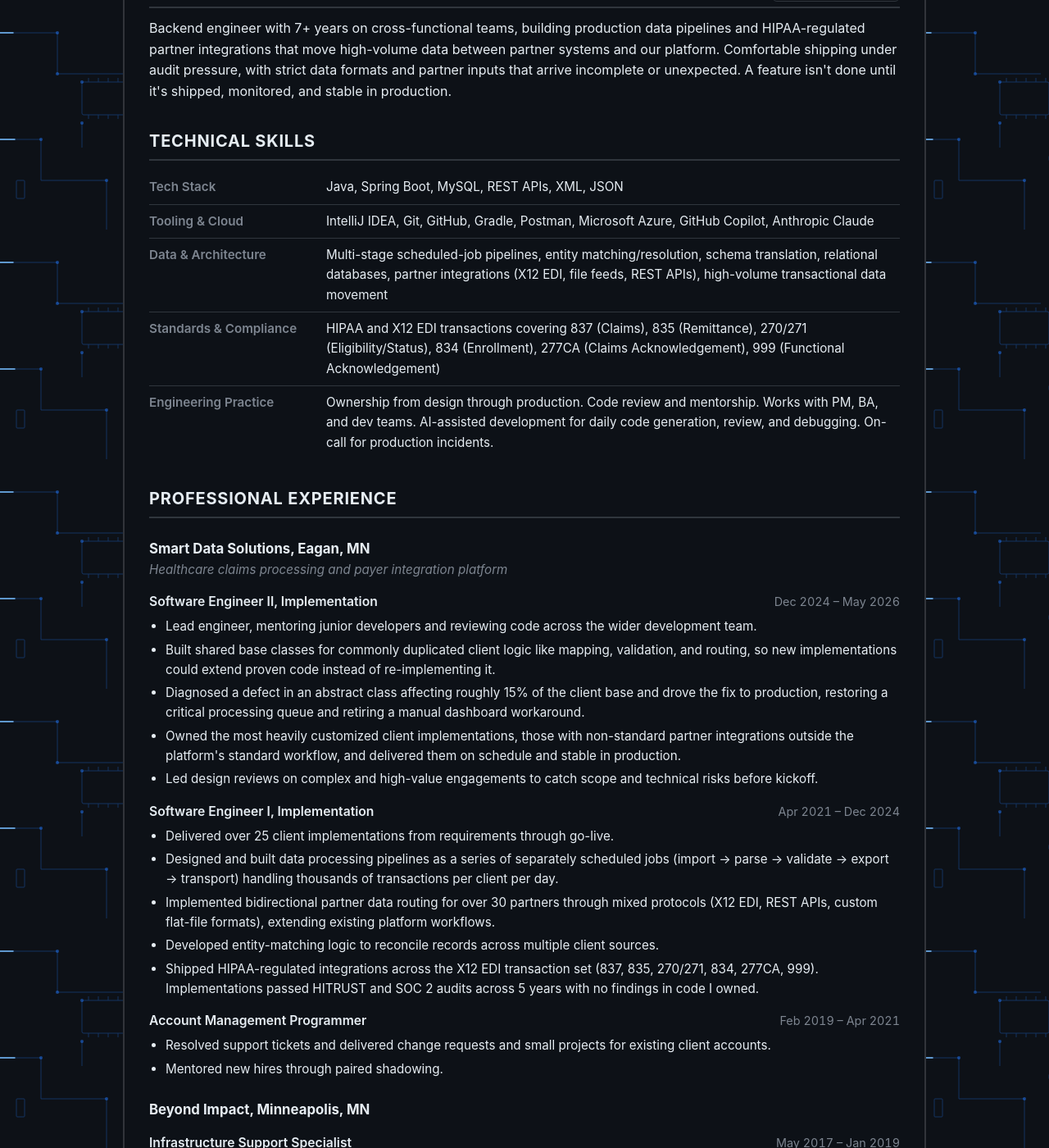
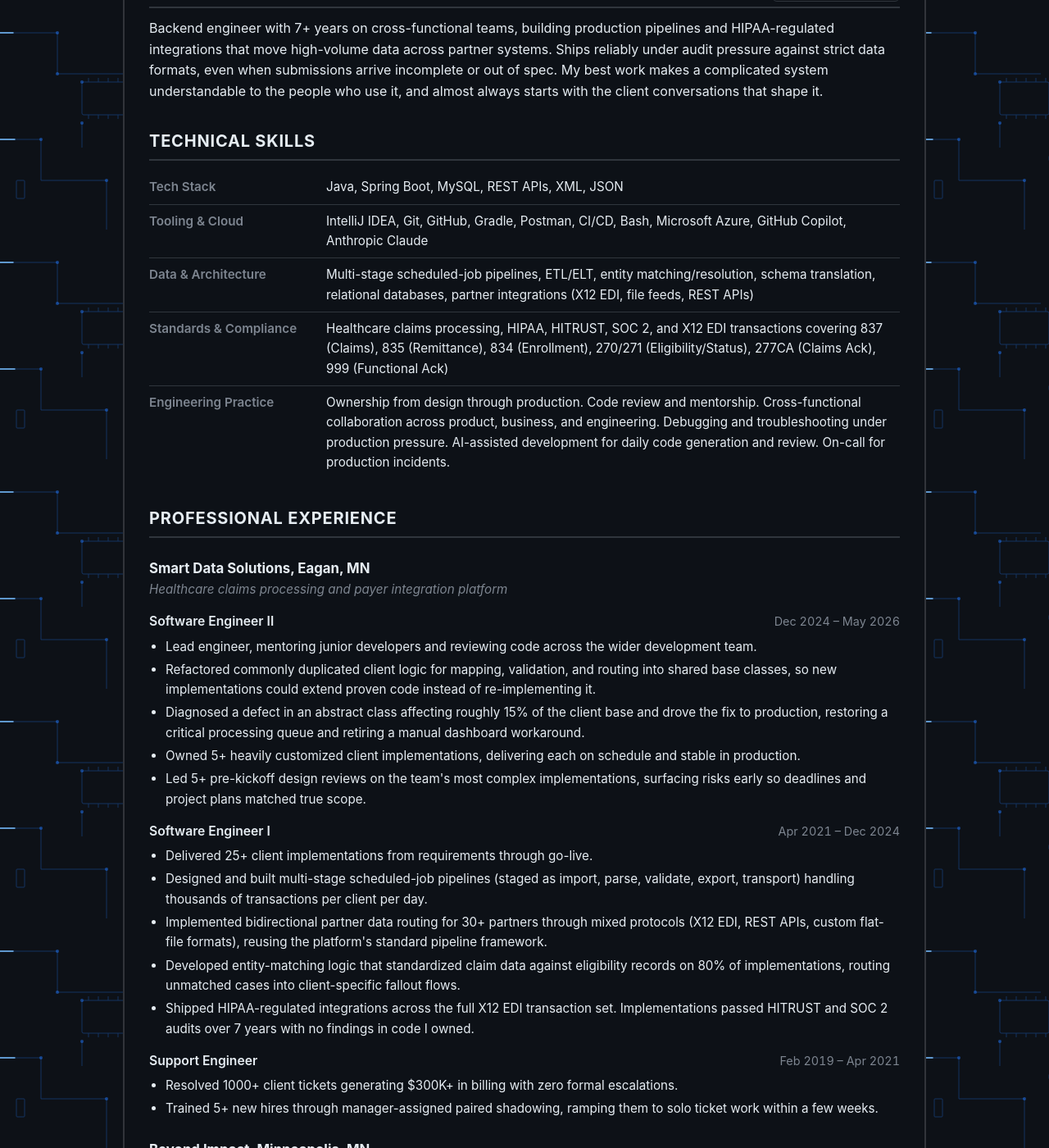
Before and after one commit to rwdenmark/rwdenmark.github.io, a Jekyll site: the page built from resume.html, in a window 1280 px wide and 1400 px high, scrolled down 273 px. Shown: the whole window at 82% size. Built offline with Jekyll 4.4.1, drawn with Linux system fonts in a browser that asks for light colours; some of the changed text lies outside the part shown.

Commit message:
Update resume content and PDF

```diff
--- a/resume.html
+++ b/resume.html
@@ -2,8 +2,8 @@
 layout: default
 page_id: resume
 title: Resume — Ryan Denmark
-description: Resume of Ryan Denmark — backend software engineer specializing in Java, SQL, data pipelines, and HIPAA-regulated partner integrations.
-og_description: Backend engineer with 7+ years building production data pipelines and HIPAA-regulated partner integrations in Java and SQL.
+description: Resume of Ryan Denmark — backend software engineer specializing in Java, SQL, data pipelines, and HIPAA-regulated healthcare data integrations.
+og_description: Backend engineer with 7+ years building production pipelines and HIPAA-regulated integrations in Java and SQL.
 ---
 
 <div class="section-header">
@@ -13,7 +13,7 @@
     Download PDF
   </a>
 </div>
-<p class="summary">Backend engineer with 7+ years on cross-functional teams, building production data pipelines and HIPAA-regulated partner integrations that move high-volume data between partner systems and our platform. Comfortable shipping under audit pressure, with strict data formats and partner inputs that arrive incomplete or unexpected. A feature isn't done until it's shipped, monitored, and stable in production.</p>
+<p class="summary">Backend engineer with 7+ years on cross-functional teams, building production pipelines and HIPAA-regulated integrations that move high-volume data across partner systems. Ships reliably under audit pressure against strict data formats, even when submissions arrive incomplete or out of spec. My best work makes a complicated system understandable to the people who use it, and almost always starts with the client conversations that shape it.</p>
 
 <h2 class="resume-section-title">Technical Skills</h2>
 <div class="skill-row">
@@ -22,19 +22,19 @@
 </div>
 <div class="skill-row">
   <div class="skill-label">Tooling &amp; Cloud</div>
-  <div class="skill-value">IntelliJ IDEA, Git, GitHub, Gradle, Postman, Microsoft Azure, GitHub Copilot, Anthropic Claude</div>
+  <div class="skill-value">IntelliJ IDEA, Git, GitHub, Gradle, Postman, CI/CD, Bash, Microsoft Azure, GitHub Copilot, Anthropic Claude</div>
 </div>
 <div class="skill-row">
   <div class="skill-label">Data &amp; Architecture</div>
-  <div class="skill-value">Multi-stage scheduled-job pipelines, entity matching/resolution, schema translation, relational databases, partner integrations (X12 EDI, file feeds, REST APIs), high-volume transactional data movement</div>
+  <div class="skill-value">Multi-stage scheduled-job pipelines, ETL/ELT, entity matching/resolution, schema translation, relational databases, partner integrations (X12 EDI, file feeds, REST APIs)</div>
 </div>
 <div class="skill-row">
   <div class="skill-label">Standards &amp; Compliance</div>
-  <div class="skill-value">HIPAA and X12 EDI transactions covering 837 (Claims), 835 (Remittance), 270/271 (Eligibility/Status), 834 (Enrollment), 277CA (Claims Acknowledgement), 999 (Functional Acknowledgement)</div>
+  <div class="skill-value">Healthcare claims processing, HIPAA, HITRUST, SOC 2, and X12 EDI transactions covering 837 (Claims), 835 (Remittance), 834 (Enrollment), 270/271 (Eligibility/Status), 277CA (Claims Ack), 999 (Functional Ack)</div>
 </div>
 <div class="skill-row">
   <div class="skill-label">Engineering Practice</div>
-  <div class="skill-value">Ownership from design through production. Code review and mentorship. Works with PM, BA, and dev teams. AI-assisted development for daily code generation, review, and debugging. On-call for production incidents.</div>
+  <div class="skill-value">Ownership from design through production. Code review and mentorship. Cross-functional collaboration across product, business, and engineering. Debugging and troubleshooting under production pressure. AI-assisted development for daily code generation and review. On-call for production incidents.</div>
 </div>
 
 <h2 class="resume-section-title">Professional Experience</h2>
@@ -47,40 +47,40 @@
 
   <div class="role">
     <div class="role-header">
-      <p class="role-title">Software Engineer II, Implementation</p>
+      <p class="role-title">Software Engineer II</p>
       <span class="role-dates">Dec 2024 &ndash; May 2026</span>
     </div>
     <ul>
       <li>Lead engineer, mentoring junior developers and reviewing code across the wider development team.</li>
-      <li>Built shared base classes for commonly duplicated client logic like mapping, validation, and routing, so new implementations could extend proven code instead of re-implementing it.</li>
+      <li>Refactored commonly duplicated client logic for mapping, validation, and routing into shared base classes, so new implementations could extend proven code instead of re-implementing it.</li>
       <li>Diagnosed a defect in an abstract class affecting roughly 15% of the client base and drove the fix to production, restoring a critical processing queue and retiring a manual dashboard workaround.</li>
-      <li>Owned the most heavily customized client implementations, those with non-standard partner integrations outside the platform's standard workflow, and delivered them on schedule and stable in production.</li>
-      <li>Led design reviews on complex and high-value engagements to catch scope and technical risks before kickoff.</li>
+      <li>Owned 5+ heavily customized client implementations, delivering each on schedule and stable in production.</li>
+      <li>Led 5+ pre-kickoff design reviews on the team's most complex implementations, surfacing risks early so deadlines and project plans matched true scope.</li>
     </ul>
   </div>
 
   <div class="role">
     <div class="role-header">
-      <p class="role-title">Software Engineer I, Implementation</p>
+      <p class="role-title">Software Engineer I</p>
       <span class="role-dates">Apr 2021 &ndash; Dec 2024</span>
     </div>
     <ul>
-      <li>Delivered over 25 client implementations from requirements through go-live.</li>
-      <li>Designed and built data processing pipelines as a series of separately scheduled jobs (import &rarr; parse &rarr; validate &rarr; export &rarr; transport) handling thousands of transactions per client per day.</li>
-      <li>Implemented bidirectional partner data routing for over 30 partners through mixed protocols (X12 EDI, REST APIs, custom flat-file formats), extending existing platform workflows.</li>
-      <li>Developed entity-matching logic to reconcile records across multiple client sources.</li>
-      <li>Shipped HIPAA-regulated integrations across the X12 EDI transaction set (837, 835, 270/271, 834, 277CA, 999). Implementations passed HITRUST and SOC 2 audits across 5 years with no findings in code I owned.</li>
+      <li>Delivered 25+ client implementations from requirements through go-live.</li>
+      <li>Designed and built multi-stage scheduled-job pipelines (staged as import, parse, validate, export, transport) handling thousands of transactions per client per day.</li>
+      <li>Implemented bidirectional partner data routing for 30+ partners through mixed protocols (X12 EDI, REST APIs, custom flat-file formats), reusing the platform's standard pipeline framework.</li>
+      <li>Developed entity-matching logic that standardized claim data against eligibility records on 80% of implementations, routing unmatched cases into client-specific fallout flows.</li>
+      <li>Shipped HIPAA-regulated integrations across the full X12 EDI transaction set. Implementations passed HITRUST and SOC 2 audits over 7 years with no findings in code I owned.</li>
     </ul>
   </div>
 
   <div class="role">
     <div class="role-header">
-      <p class="role-title">Account Management Programmer</p>
+      <p class="role-title">Support Engineer</p>
       <span class="role-dates">Feb 2019 &ndash; Apr 2021</span>
     </div>
     <ul>
-      <li>Resolved support tickets and delivered change requests and small projects for existing client accounts.</li>
-      <li>Mentored new hires through paired shadowing.</li>
+      <li>Resolved 1000+ client tickets generating $300K+ in billing with zero formal escalations.</li>
+      <li>Trained 5+ new hires through manager-assigned paired shadowing, ramping them to solo ticket work within a few weeks.</li>
     </ul>
   </div>
 </div>
@@ -95,7 +95,7 @@
       <span class="role-dates">May 2017 &ndash; Jan 2019</span>
     </div>
     <ul>
-      <li>Supported client Azure environments, including provisioning, networking, and production on-call.</li>
+      <li>Supported 30+ client Azure environments on a monthly production on-call rotation, and deployed SCCM across the fleet to automate Windows security updates and software distribution.</li>
     </ul>
   </div>
 </div>
```
Also changed, not shown: 1 other file.
